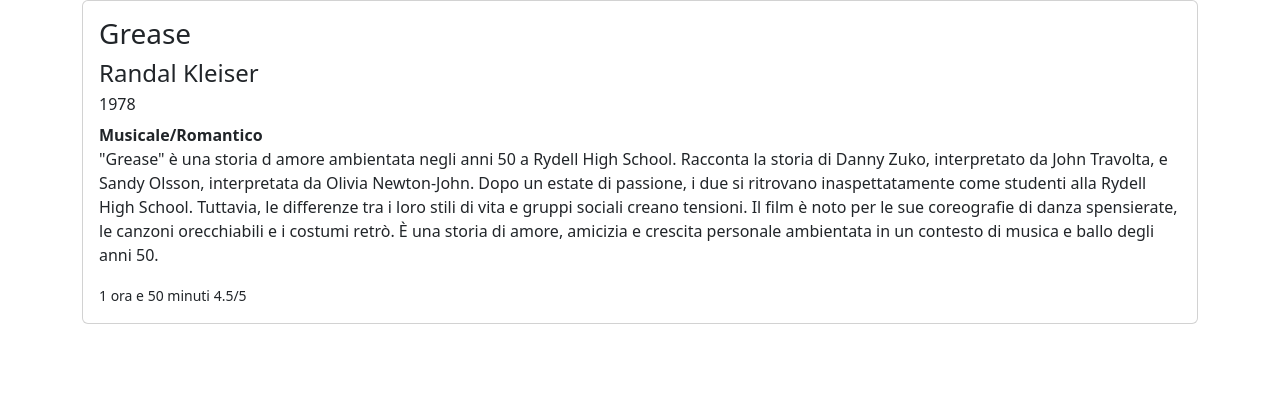
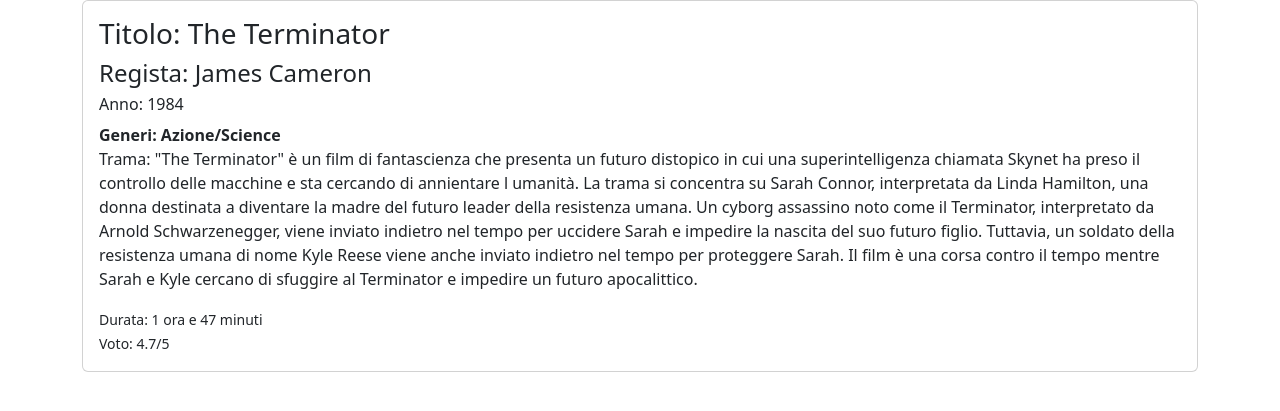
Before and after one commit to Samuele-Benato/php-oop-1, a PHP site: page / in a window 1280 px wide. Shown: the top 411 px of the page. Run offline with PHP 8.4, Linux system fonts and the light colour scheme.

Commit message:
feat : add movies array

```diff
--- a/arrays/db.php
+++ b/arrays/db.php
@@ -1,28 +1,26 @@
 <?php
 require __DIR__ . '/../models/Movie.php';
 require __DIR__ . '/../models/Genre.php';
+$movies = [
+    [
+        'title' => 'Grease',
+        'author' => 'Randal Kleiser',
+        'year' => 1978,
+        'genre' => ['Musicale', 'Romantico'],
+        'plot' => '"Grease" è una storia d amore ambientata negli anni 50 a Rydell High School. Racconta la storia di Danny Zuko, interpretato da John Travolta, e Sandy Olsson, interpretata da Olivia Newton-John. Dopo un estate di passione, i due si ritrovano inaspettatamente come studenti alla Rydell High School. Tuttavia, le differenze tra i loro stili di vita e gruppi sociali creano tensioni. Il film è noto per le sue coreografie di danza spensierate, le canzoni orecchiabili e i costumi retrò. È una storia di amore, amicizia e crescita personale ambientata in un contesto di musica e ballo degli anni 50.
+            ',
+        'duration' => '1 ora e 50 minuti',
+        'vote' => 4.5,
+    ],
+    [
+        'title' => 'The Terminator',
+        'author' => 'James Cameron',
+        'year' => 1984,
+        'genre' => ['Azione', 'Science'],
+        'plot' => '"The Terminator" è un film di fantascienza che presenta un futuro distopico in cui una superintelligenza chiamata Skynet ha preso il controllo delle macchine e sta cercando di annientare l umanità. La trama si concentra su Sarah Connor, interpretata da Linda Hamilton, una donna destinata a diventare la madre del futuro leader della resistenza umana. Un cyborg assassino noto come il Terminator, interpretato da Arnold Schwarzenegger, viene inviato indietro nel tempo per uccidere Sarah e impedire la nascita del suo futuro figlio. Tuttavia, un soldato della resistenza umana di nome Kyle Reese viene anche inviato indietro nel tempo per proteggere Sarah. Il film è una corsa contro il tempo mentre Sarah e Kyle cercano di sfuggire al Terminator e impedire un futuro apocalittico.',
+        'duration' => '1 ora e 47 minuti',
+        'vote' => 4.7,
+    ]
 
-
-
-
-$grease_movie = new Movie(
-    'Grease',
-    'Randal Kleiser',
-    1978,
-    new Genre(['Musicale', 'Romantico']),
-    '"Grease" è una storia d amore ambientata negli anni 50 a Rydell High School. Racconta la storia di Danny Zuko, interpretato da John Travolta, e Sandy Olsson, interpretata da Olivia Newton-John. Dopo un estate di passione, i due si ritrovano inaspettatamente come studenti alla Rydell High School. Tuttavia, le differenze tra i loro stili di vita e gruppi sociali creano tensioni. Il film è noto per le sue coreografie di danza spensierate, le canzoni orecchiabili e i costumi retrò. È una storia di amore, amicizia e crescita personale ambientata in un contesto di musica e ballo degli anni 50.
-        ',
-    '1 ora e 50 minuti',
-    4.5,
-);
-
-$terminator_movie = new Movie(
-    'The Terminator',
-    'James Cameron',
-    1984,
-    new Genre(['Azione', 'Science']),
-    '"The Terminator" è un film di fantascienza che presenta un futuro distopico in cui una superintelligenza chiamata Skynet ha preso il controllo delle macchine e sta cercando di annientare l umanità. La trama si concentra su Sarah Connor, interpretata da Linda Hamilton, una donna destinata a diventare la madre del futuro leader della resistenza umana. Un cyborg assassino noto come il Terminator, interpretato da Arnold Schwarzenegger, viene inviato indietro nel tempo per uccidere Sarah e impedire la nascita del suo futuro figlio. Tuttavia, un soldato della resistenza umana di nome Kyle Reese viene anche inviato indietro nel tempo per proteggere Sarah. Il film è una corsa contro il tempo mentre Sarah e Kyle cercano di sfuggire al Terminator e impedire un futuro apocalittico.',
-    '1 ora e 47 minuti',
-    4.7,
-);
+];
 ?>
--- a/index.php
+++ b/index.php
@@ -40,30 +40,37 @@ require __DIR__ . '/arrays/db.php'
 <body>
 
     <div class="container">
+        <div class="row justify-content-center align-items-center g-2">
+            <div class="col">
+                <?php foreach ($movies as $movie) ?>
                 <div class="card">
                     <div class="card-body">
                         <h3>
-                    <?php echo $grease_movie->title ?>
+                            <?php echo "Titolo: " . $movie['title'] . "<br>"; ?>
                         </h3>
                         <h4>
-                    <?php echo $grease_movie->author ?>
+                            <?php echo "Regista: " . $movie['author'] . "<br>"; ?>
                         </h4>
                         <h6>
-                    <?php echo $grease_movie->year ?>
+                            <?php echo "Anno: " . $movie['year'] . "<br>"; ?>
                         </h6>
                         <b>
-                    <?php echo implode("/", $grease_movie->genre->type) ?>
+                            <?php echo "Generi: " . implode('/', $movie['genre']) . "<br>"; ?>
                         </b>
                         <p>
-                    <?php echo $grease_movie->plot ?>
+                            <?php echo "Trama: " . $movie['plot'] . "<br>"; ?>
                         </p>
                         <small>
-                    <?php echo $grease_movie->duration ?>
+                            <?php echo "Durata: " . $movie['duration'] . "<br>"; ?>
                         </small>
                         <small>
-                    <?php echo $grease_movie->vote ?>/5
+                            <?php echo "Voto: " . $movie['vote'] . "/5" . "<br>"; ?>
                         </small>
                     </div>
                 </div>
             </div>
+
+        </div>
+
+    </div>
 </body>
```
Lines whose indentation alone changed are shown as unchanged.
